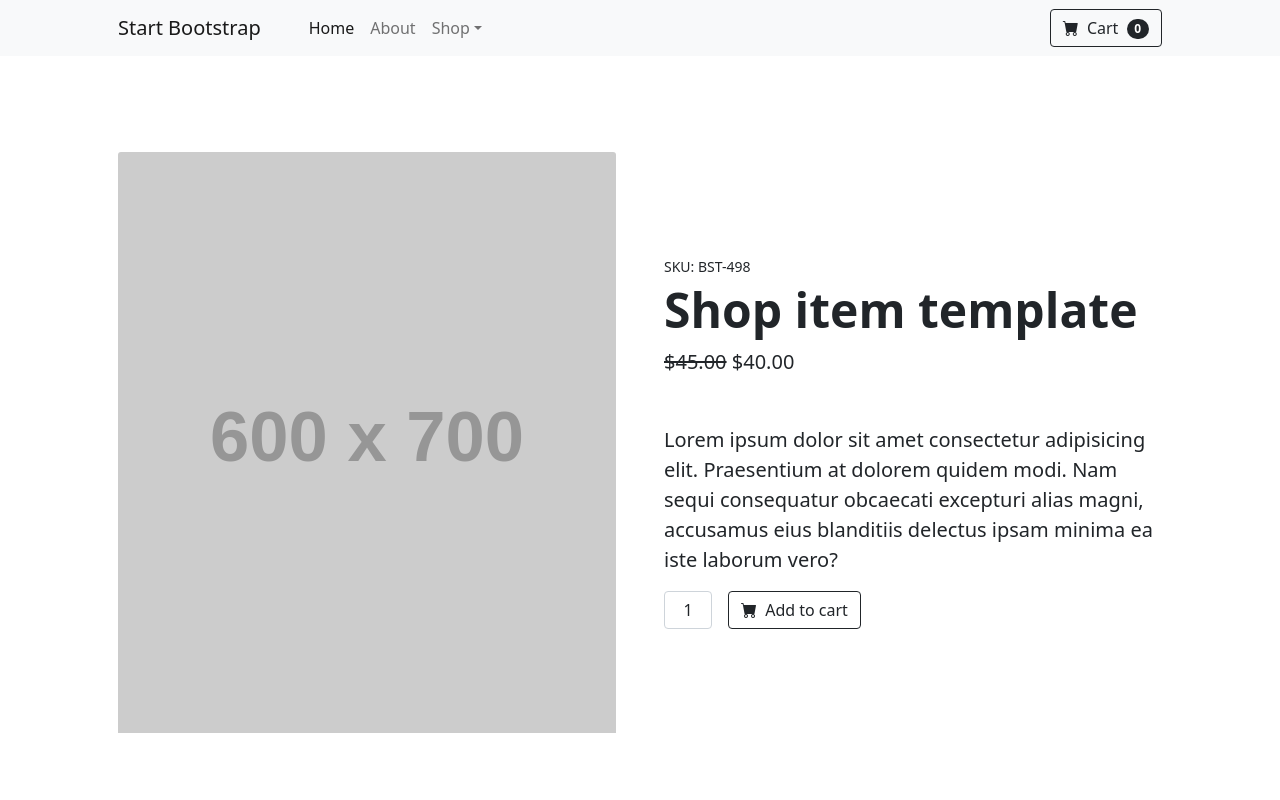
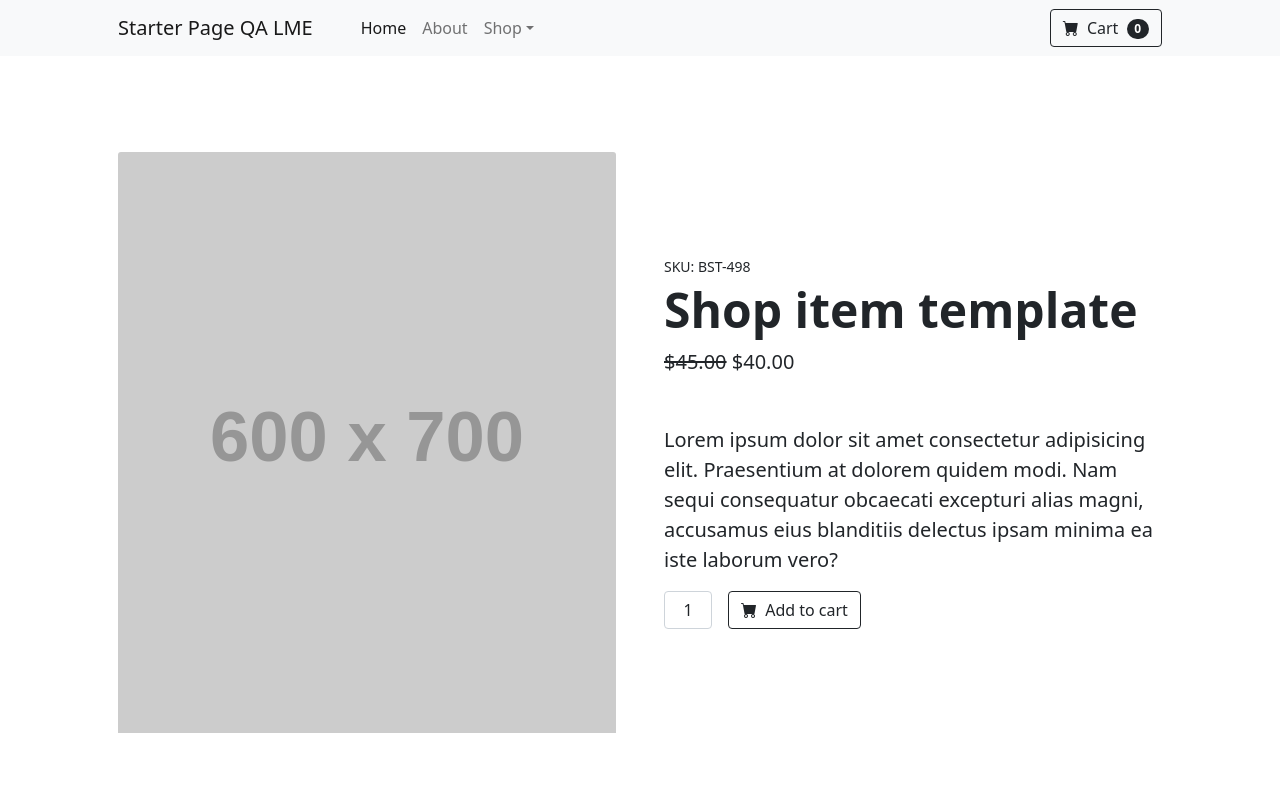
Before and after one commit to antoniotorilVASS/starter_vass_qa_lme_git, a plain HTML site: page index.html in a window 1280 px wide. Shown: the top 800 px of the page. Drawn offline with nearby package versions, Linux system fonts and the light colour scheme; placeholder pictures from the web are drawn by us.

Commit message:
Change Title Web page

```diff
--- a/index.html
+++ b/index.html
@@ -17,7 +17,7 @@
         <!-- Navigation-->
         <nav class="navbar navbar-expand-lg navbar-light bg-light">
             <div class="container px-4 px-lg-5">
-                <a class="navbar-brand" href="#!">Start Bootstrap</a>
+                <a class="navbar-brand" href="#!">Starter Page QA LME</a>
                 <button class="navbar-toggler" type="button" data-bs-toggle="collapse" data-bs-target="#navbarSupportedContent" aria-controls="navbarSupportedContent" aria-expanded="false" aria-label="Toggle navigation"><span class="navbar-toggler-icon"></span></button>
                 <div class="collapse navbar-collapse" id="navbarSupportedContent">
                     <ul class="navbar-nav me-auto mb-2 mb-lg-0 ms-lg-4">
```
